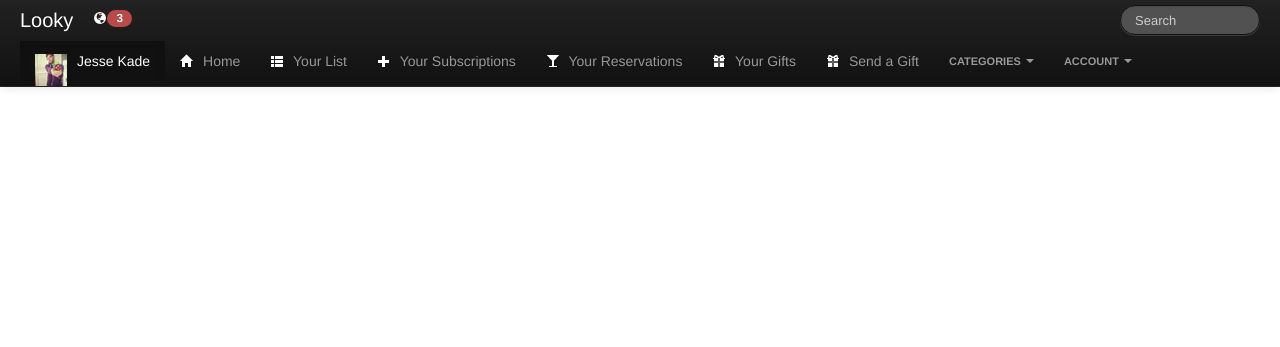
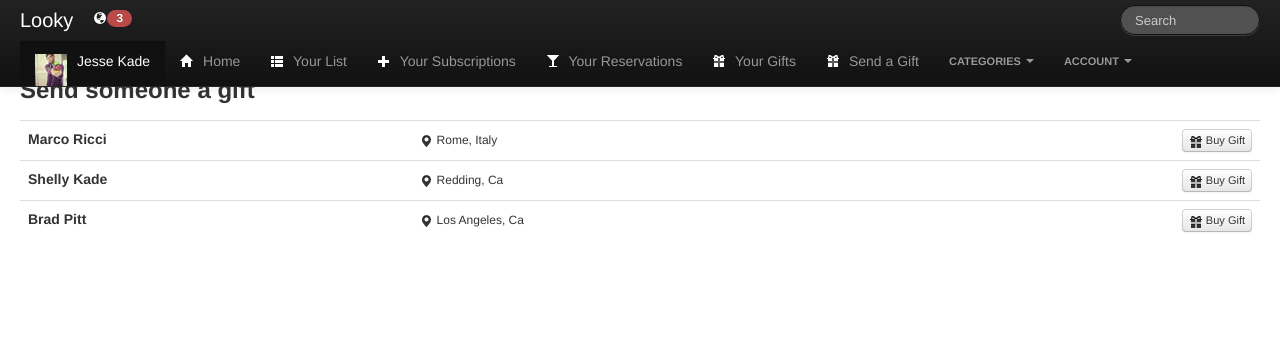
Before and after one commit to sharpmachine/looky-app, a PHP site: page /gifts.php in a window 1280 px wide. Shown: the top 347 px of the page. Run offline with PHP 8.4, Linux system fonts and the light colour scheme.

Commit message:
added lists and send gifts

```diff
--- a/gifts.php
+++ b/gifts.php
@@ -1,4 +1,25 @@
 <?php include('header.php'); ?>
 <?php include('menu.php'); ?>
-Send someone a gift
+<h3>Send someone a gift</h3>
+
+<table class="table">
+	<tbody>
+		<tr>
+			<td><strong>Marco Ricci</strong></td>
+			<td><span class="small"><i class="icon-map-marker"></i> Rome, Italy</span></td>
+			<td><a href="" class="btn btn-mini pull-right"><i class="icon-gift"></i> Buy Gift</a></td>
+		</tr>
+		<tr>
+			<td><strong>Shelly Kade</strong></td>
+			<td><span class="small"><i class="icon-map-marker"></i> Redding, Ca</span></td>
+			<td><a href="" class="btn btn-mini pull-right"><i class="icon-gift"></i> Buy Gift</a></td>
+		</tr>
+		<tr>
+			<td><strong>Brad Pitt</strong></td>
+			<td><span class="small"><i class="icon-map-marker"></i> Los Angeles, Ca</span></td>
+			<td><a href="" class="btn btn-mini pull-right"><i class="icon-gift"></i> Buy Gift</a></td>
+		</tr>
+	</tbody>
+</table>
+
 <?php include('footer.php'); ?>
--- a/menu.php
+++ b/menu.php
@@ -6,7 +6,7 @@
             <span class="icon-bar"></span>
             <span class="icon-bar"></span>
           </a>
-          <a class="brand" href="#">Looky</a>
+          <a class="brand" href="home.php">Looky</a>
           <a href="#" class="brand notifications" rel="popover" title="Notifications" data-placement="bottom" data-content="<?php include('notifications.php'); ?>"><i class="icon-globe icon-white"></i><span class="badge badge-important">3</span></a>
           <form class="navbar-search pull-right">
             <input type="search" class="search-query" placeholder="Search">
--- a/user-reservations.php
+++ b/user-reservations.php
@@ -24,4 +24,5 @@
 		</tr>
 	</tbody>
 </table>
+
 <?php include('footer.php'); ?>
--- a/user-subscriptions.php
+++ b/user-subscriptions.php
@@ -15,4 +15,5 @@
 		</tr>
 	</tbody>
 </table>
+
 <?php include('footer.php'); ?>
```
Also changed, not shown: user-list.php (+20 -1 lines).
